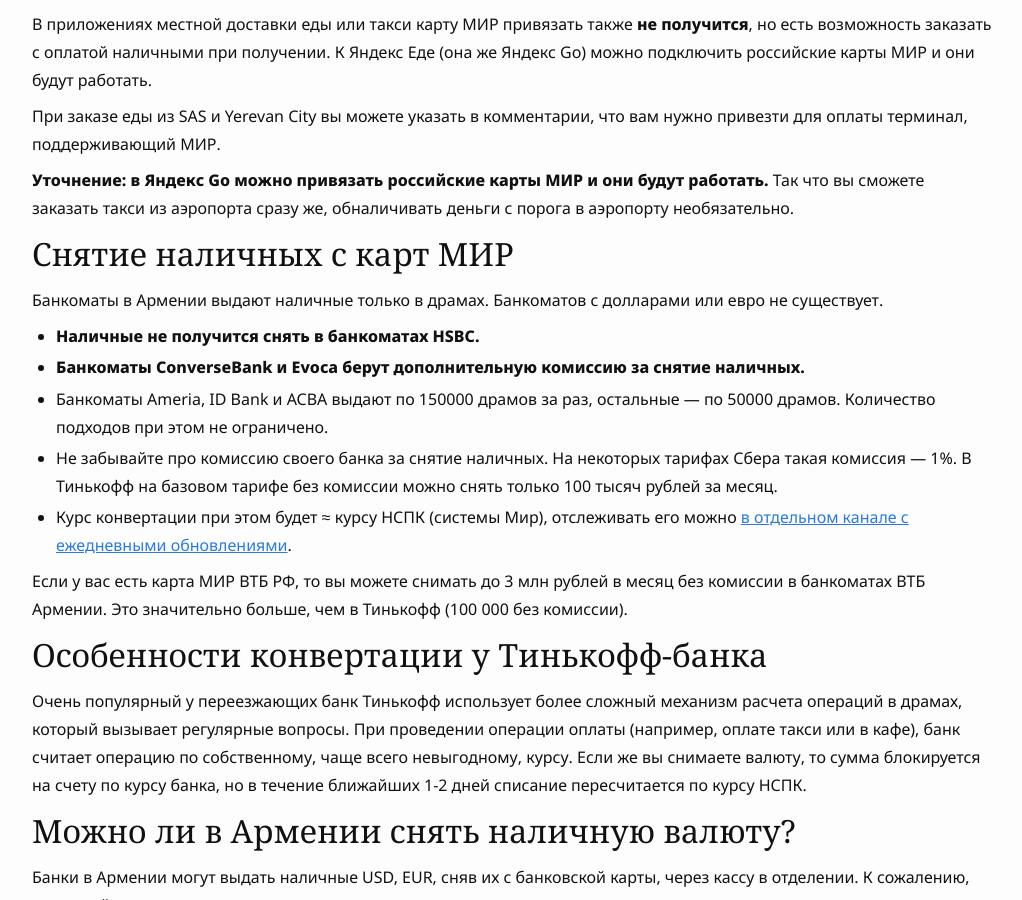
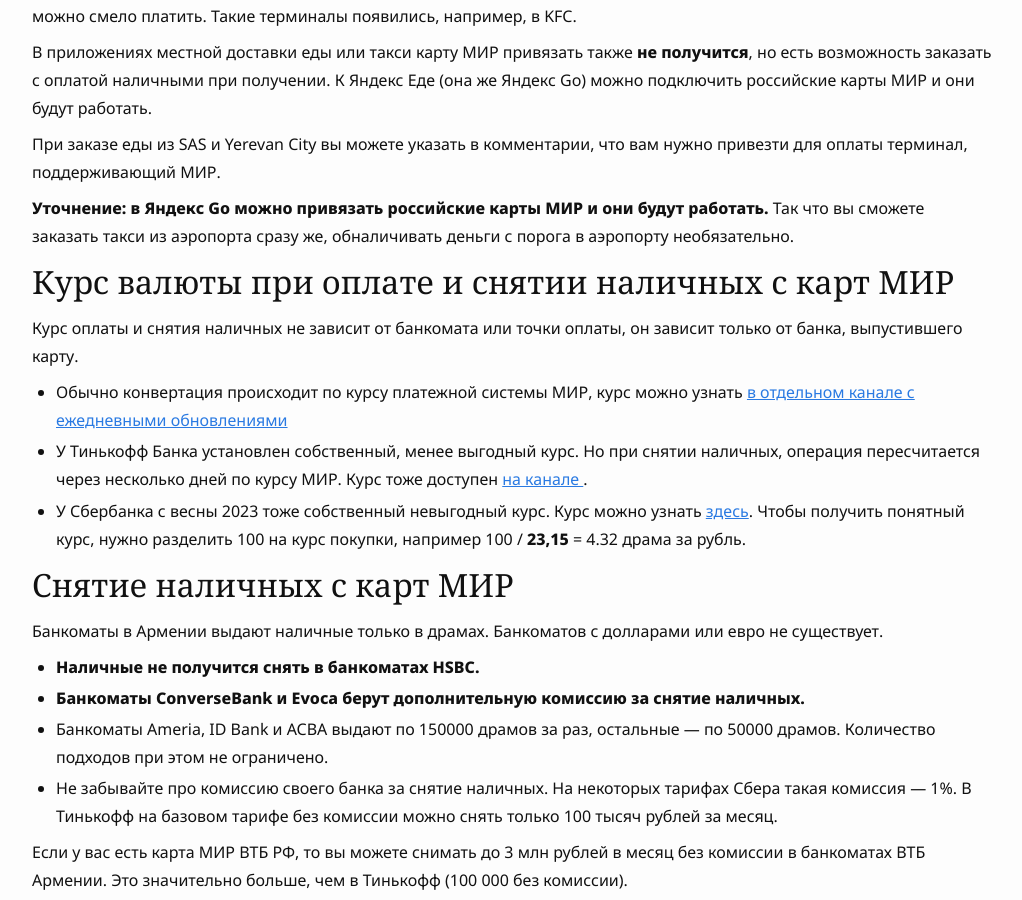
Before and after one commit to haywiki/haywiki.github.io, a Jekyll site: the page built from money/russian-cards.md, in a window 1280 px wide and 900 px high, scrolled down 889 px. Shown: the whole window, without its empty margins (128-1150 px from the left). Built offline with Jekyll 4.4.1, drawn with Linux system fonts in a browser that asks for light colours; nearby versions of some CDN libraries; a script that is not in the unit is left out; some of the changed text lies outside the part shown.

Commit message:
заметка про курс сбербанка, новая доставка еды

```diff
--- a/money/russian-cards.md
+++ b/money/russian-cards.md
@@ -37,6 +37,14 @@
 
 **Уточнение: в Яндекс Go можно привязать российские карты МИР и они будут работать.** Так что вы сможете заказать такси из аэропорта сразу же, обналичивать деньги с порога в аэропорту необязательно.
 
+## Курс валюты при оплате и снятии наличных с карт МИР
+
+Курс оплаты и снятия наличных не зависит от банкомата или точки оплаты, он зависит только от банка, выпустившего карту.
+
+- Обычно конвертация происходит по курсу платежной системы МИР, курс можно узнать [в отдельном канале с ежедневными обновлениями](https://t.me/armeniaCurrency)
+- У Тинькофф Банка установлен собственный, менее выгодный курс. Но при снятии наличных, операция пересчитается через несколько дней по курсу МИР. Курс тоже доступен [на канале ](https://t.me/armeniaCurrency).
+- У Сбербанка с весны 2023 тоже собственный невыгодный курс. Курс можно узнать [здесь](https://www.sberbank.ru/ru/quotes/currencies?tab=kurs&currency=AMD&package=ERNP-4). Чтобы получить понятный курс, нужно разделить 100 на курс покупки, например 100 / **23,15** = 4.32 драма за рубль.
+
 ## Снятие наличных с карт МИР {#cash}
 
 Банкоматы в Армении выдают наличные только в драмах. Банкоматов с долларами или евро не существует.
@@ -45,7 +53,6 @@
 - **Банкоматы ConverseBank и Evoca берут дополнительную комиссию за снятие наличных.**
 - Банкоматы Ameria, ID Bank и ACBA выдают по 150000 драмов за раз, остальные — по 50000 драмов. Количество подходов при этом не ограничено.
 - Не забывайте про комиссию своего банка за снятие наличных. На некоторых тарифах Сбера такая комиссия — 1%. В Тинькофф на базовом тарифе без комиссии можно снять только 100 тысяч рублей за месяц.
-- Курс конвертации при этом будет ≈ курсу НСПК (системы Мир), отслеживать его можно [в отдельном канале с ежедневными обновлениями](https://t.me/armeniaCurrency).
 
 Eсли у вас есть карта МИР ВТБ РФ, то вы можете снимать до 3 млн рублей в месяц без комиссии в банкоматах ВТБ Армении. Это значительно больше, чем в Тинькофф (100 000 без комиссии).
 
```
Also changed, not shown: life/grocery.md (+1 -0 lines).
